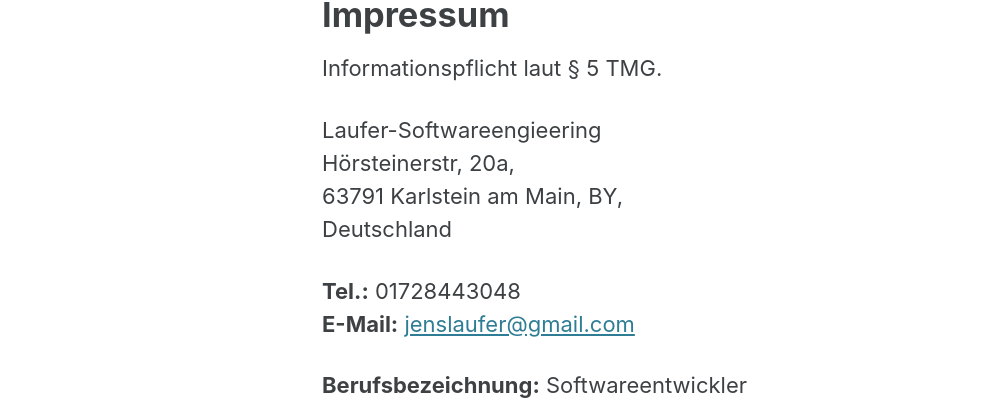
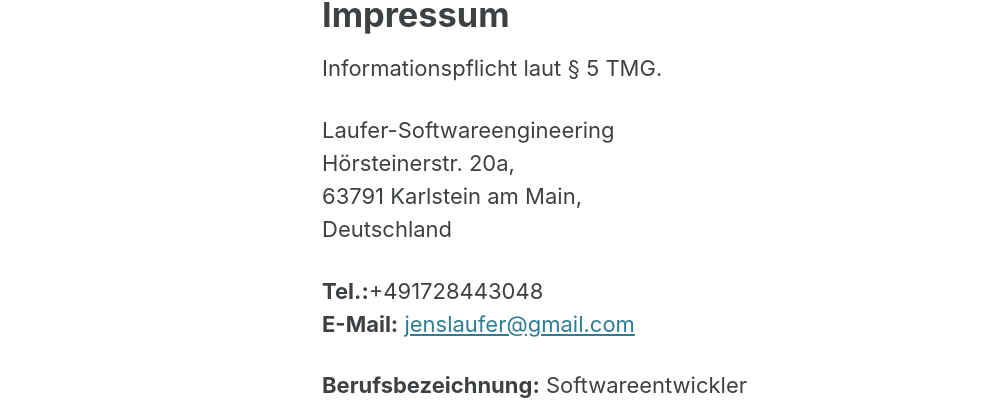
Before and after one commit to jenslaufer/infolance-site, a Jekyll site: the page built from impressum.html, in a window 1280 px wide and 900 px high. Shown: the part 117-517 px from the top of the window, without its empty margins (0-981 px from the left). Built offline with Jekyll 4.4.1, drawn with Linux system fonts in a browser that asks for light colours; cached includes are drawn as plain includes; comment, search, counter and statistics services are not loaded.

Commit message:
fixed impressum

```diff
--- a/impressum.html
+++ b/impressum.html
@@ -4,11 +4,11 @@ layout: single
 
 <h1 class="adsimple-321268433">Impressum</h1>
 <p class="adsimple-321268433">Informationspflicht laut § 5 TMG.</p>
-<p class="adsimple-321268433">Laufer-Softwareengieering<br />Hörsteinerstr, 20a, <br />63791 Karlstein am Main, BY, <br />Deutschland</p>
+<p class="adsimple-321268433">Laufer-Softwareengineering<br />Hörsteinerstr. 20a, <br />63791 Karlstein am Main, <br />Deutschland</p>
 <p class="adsimple-321268433">
 </p>
 <p class="adsimple-321268433">
-<strong>Tel.:</strong> 01728443048<br />
+<strong>Tel.:</strong>+491728443048<br />
 <strong>E-Mail:</strong> <a href="mailto:jenslaufer@gmail.com">jenslaufer@gmail.com</a>
 </p>
 <p class="adsimple-321268433">
```
